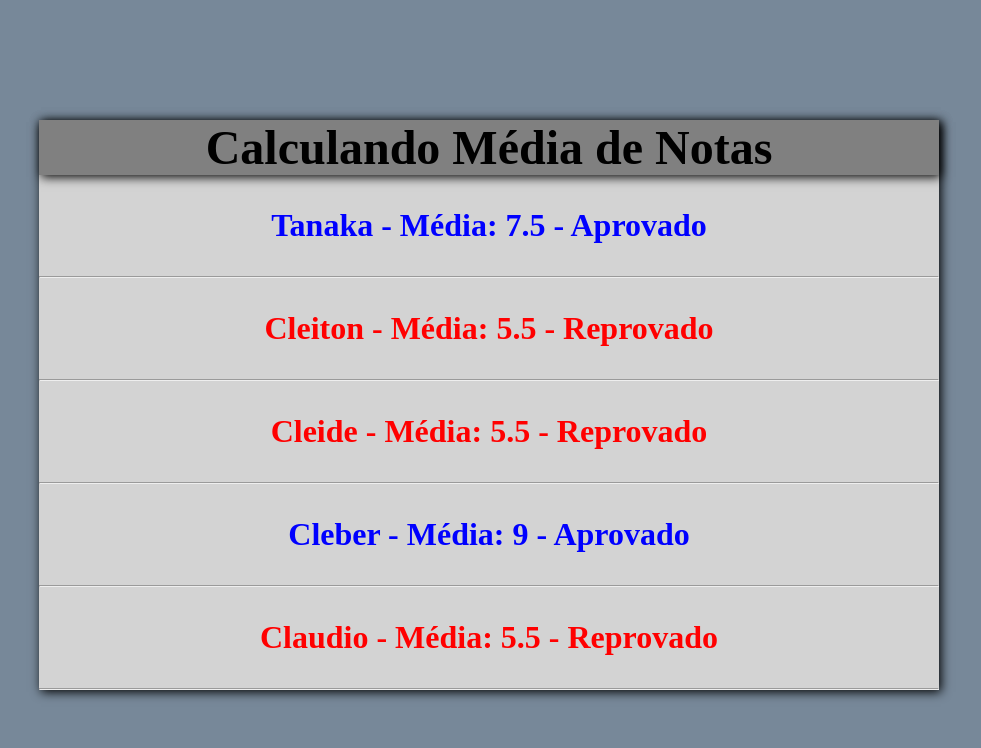
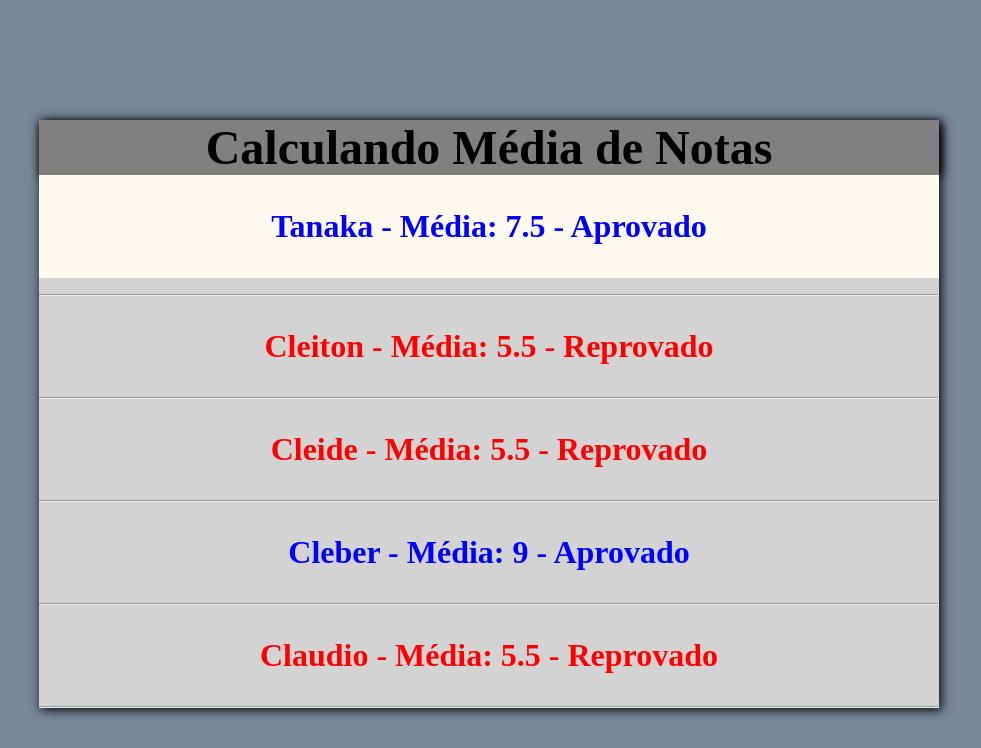
Before and after one commit to tanaka-11/aulas-php, a PHP site: page /exercicio05.php in a window 1280 px wide, with the pointer over the restyled element. Shown: the top 748 px of the page, without its empty margins (151-1132 px from the left). Run offline with PHP 8.4, Linux system fonts and the light colour scheme.

Commit message:
criação do hover para facilitar a visualização

```diff
--- a/exercicios/exercicio05.php
+++ b/exercicios/exercicio05.php
@@ -26,6 +26,12 @@ h1, .container {
 }
 
 body {background-color: lightslategrey;}
+
+div:hover {
+    background-color: floralwhite;
+    padding: 1px;
+    cursor: pointer;
+}
 </style>
 
 </head>
```
